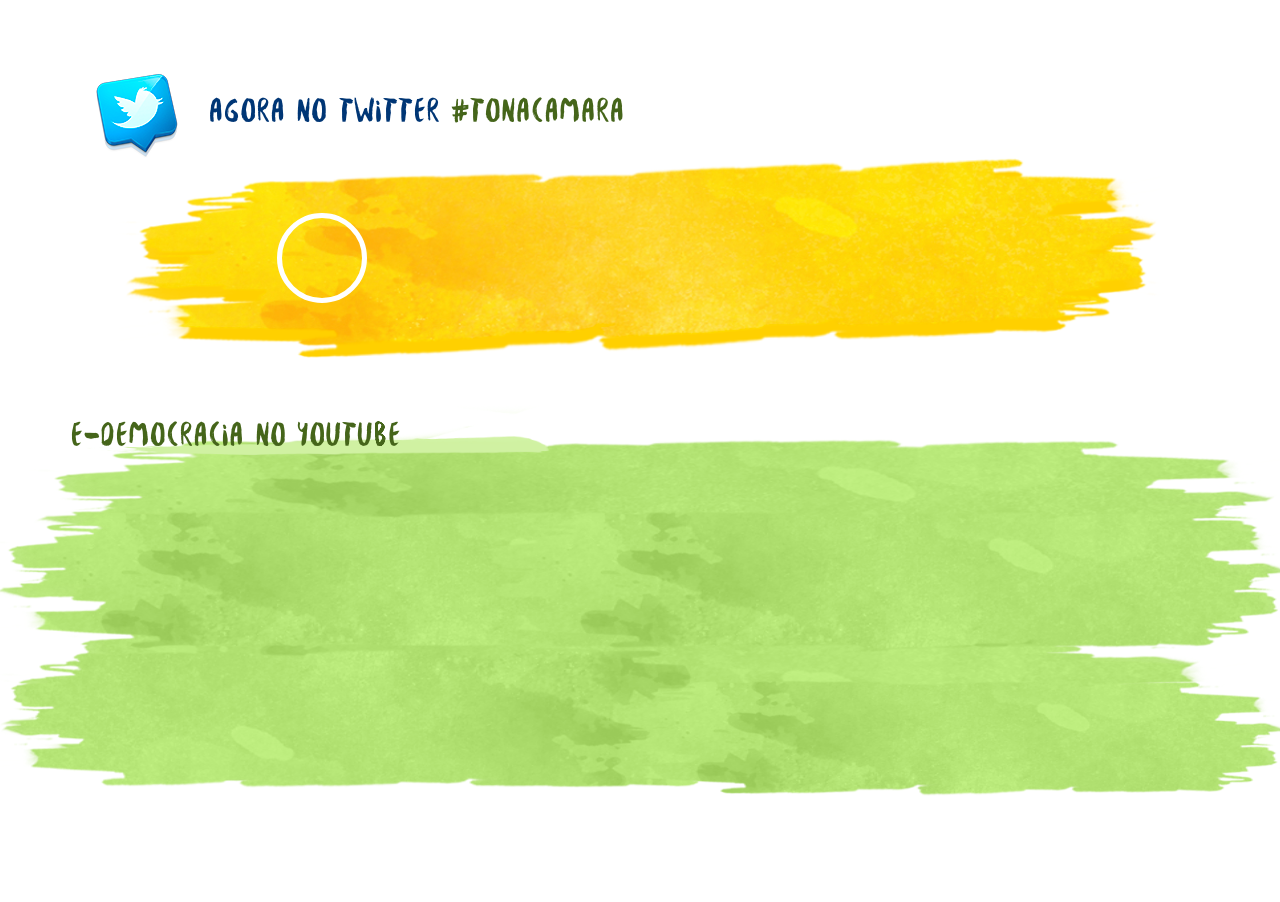
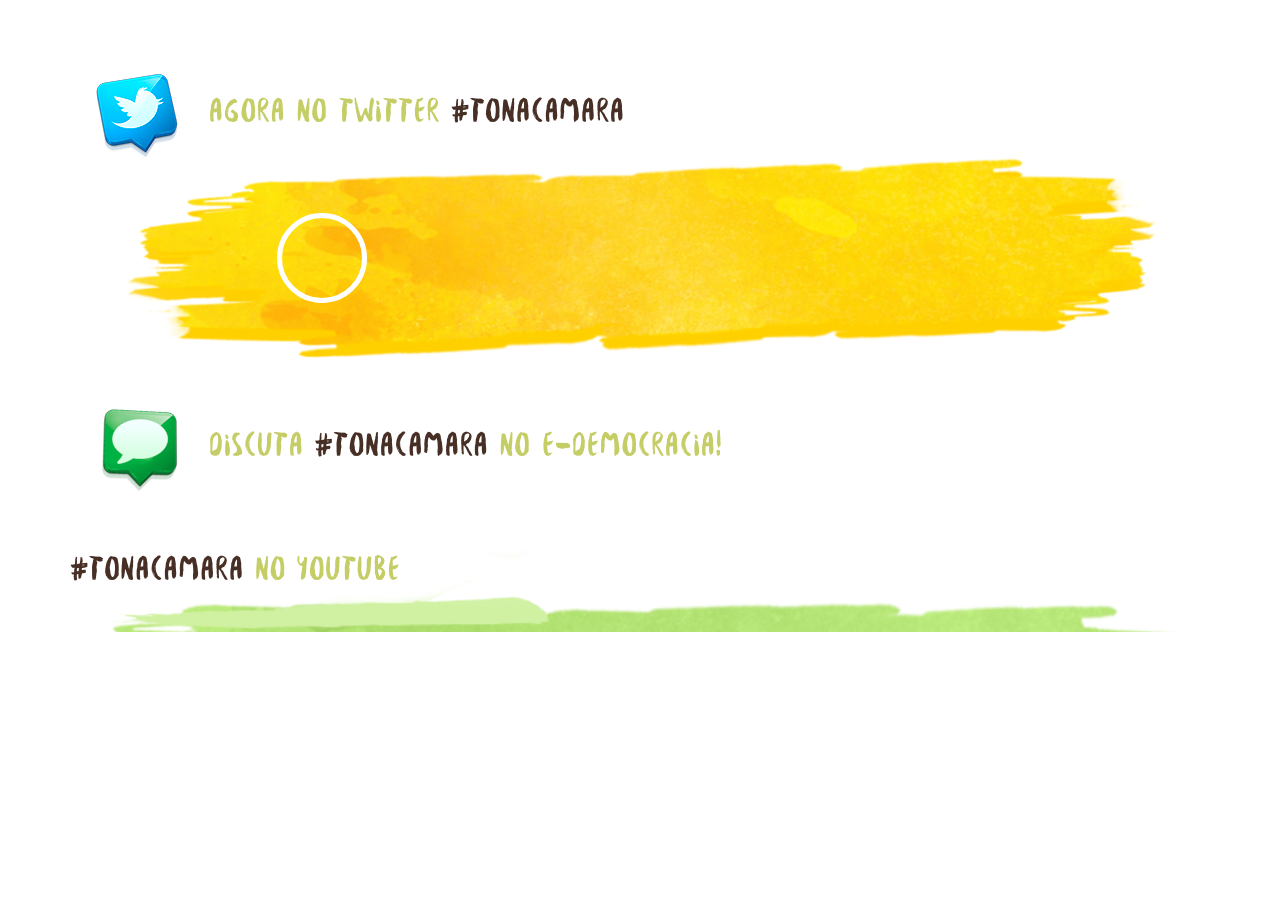
Before and after one commit to labhackercd/tonacamara, a website: page app/index.html in a window 1280 px wide. Shown: the part 326-1228 px from the top of the page. Before the commit the page ends 1122 px from the top, so only its background shows below. Drawn offline with nearby package versions, Linux system fonts and the light colour scheme; files that its build step writes are made by us from their sources; no server answers.

Commit message:
Logo change, colors change, edm link, videos, etc.

```diff
--- a/app/assets/js/application.js
+++ b/app/assets/js/application.js
@@ -7,7 +7,7 @@ $(function () {
     var feed = new Instafeed({
       get: 'tagged',
       tagName: hashtag,
-      limit: 16,
+      limit: 12,
       resolution: 'standard_resolution',
       clientId: '580e9844a5a3431a80641d571f8af4ce',
       target: 'instagram',
@@ -28,7 +28,7 @@ $(function () {
 
 
 
-  //Youtube
+  //Youtube feed
 
   var api_key = 'AIzaSyC9n-4EQr-6Se6eQdg9AsUJe69nFHe_-lo';
 
@@ -66,7 +66,7 @@ $(function () {
   }
 
 
-  //Instagram feed information variables
+  //Twitter feed information variables
 
   var avatar_url = [];
       profile_url = [];
--- a/app/assets/sass/style.scss
+++ b/app/assets/sass/style.scss
@@ -8,10 +8,12 @@
     font-style: normal;
 }
 
-$dark-blue: #003675;
+$dark-blue: #C5CD67;
 $dark-gray: #313131;
 $blue: #008BC5;
-$green: #45651A;
+$green: #472F26;
+
+#C5CD67
 
 hr {
   border: 0px;
@@ -33,6 +35,7 @@ header {
   //background-color: #d7d5d5;
   text-align: center;
   img.logo {
+    width: 150px;
     margin-top: 50px;
     max-width: 80%;
   }
@@ -183,21 +186,24 @@ header {
 }
 
 #youtube {
+  height: 350px;
   h1 {
-    color: $green;
+    color: $dark-blue;
     margin-left: 85px;
+    .hashtag {
+      color: $green;
+    }
   }
   margin-top: 60px;
   .content {
     margin-top: -72px;
     background-image: url('../img/faixa_tinta_3_2.png');
-    background-repeat: no-repeat;
-    background-position: center;
-    background-size: 100% 100%;
-    height: 400px;
+    background-repeat-y: initial;
+    background-position: top;
+    background-size: 100%;
     .in-content-yt {
       padding-top: 60px;
-      height: 90%;
+      //height: 90%;
       width: 80%;
       margin-left: auto;
       margin-right: auto;
@@ -205,16 +211,20 @@ header {
         margin-top: 10px;
       }
       .l {
-        height: 100%;
         .vid {
-          height: 48%;
+          height: 50%;
+          margin-top: 20px;
         }
-        .vid:nth-child(2) {
+        /*.vid:nth-child(2) {
           margin-top: 12px;
-        }
+        }*/
       }
     }
   }
+}
+
+a.edm-d:hover {
+  opacity: 0.7;
 }
 
 //Loader
--- a/app/index.html
+++ b/app/index.html
@@ -76,18 +76,31 @@
         </section>
       </div>
       <div class="row">
+        <section id="edemocracia">
+          <div class="tt">
+            <div class="row">
+              <a class="edm-d" href="http://edemocracia.camara.gov.br/web/to-na-camara-/forum">
+                <div class="col-xs-2"><img class="icon" src="assets/img/faixa_tinta_4_chat_icon.png" /></div>
+                <div class="col-xs-10"><h1>Discuta <span class="hashtag"></span> no e-democracia!</h1></div>
+              </a>
+            </div>
+          </div>
+        </section>
+      </div>
+      <div class="row">
         <section id="youtube">
-          <h1>e-Democracia no youtube</h1>
+          <h1><span class="hashtag">#tonacamara</span> no youtube</h1>
           <div class="content">
             <div class="in-content-yt">
-              <div class="col-md-8 l vid"></div>
-              <div class="col-md-4 l">
-                <div class="vid"></div>
-                <div class="vid"></div>
+              <div class="row l">
+                <div class="col-sm-12 vid"></div>
+              </div>
+              <div class="row l">
+                <div class="col-sm-6 vid"></div>
+                <div class="col-sm-6 vid"></div>
               </div>
             </div>
           </div>
-
         </section>
       </div>
 
```
Also changed, not shown: app/assets/css/style.css, app/assets/img/faixa_tinta_4_chat_icon.png (added), app/assets/img/logo.png, 1 other file.
